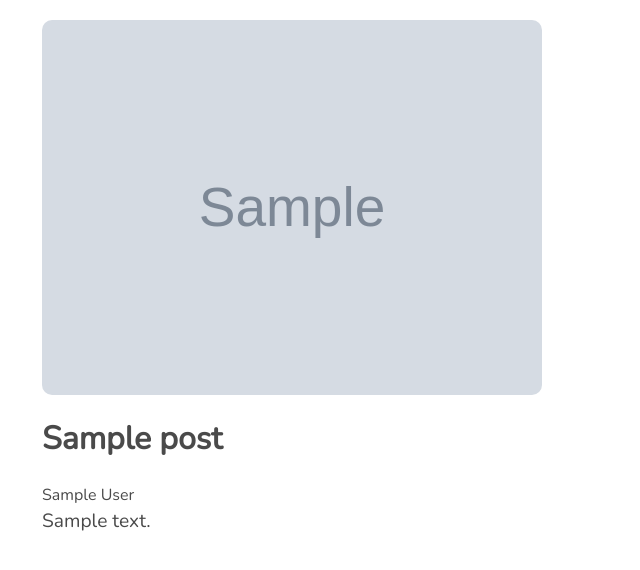
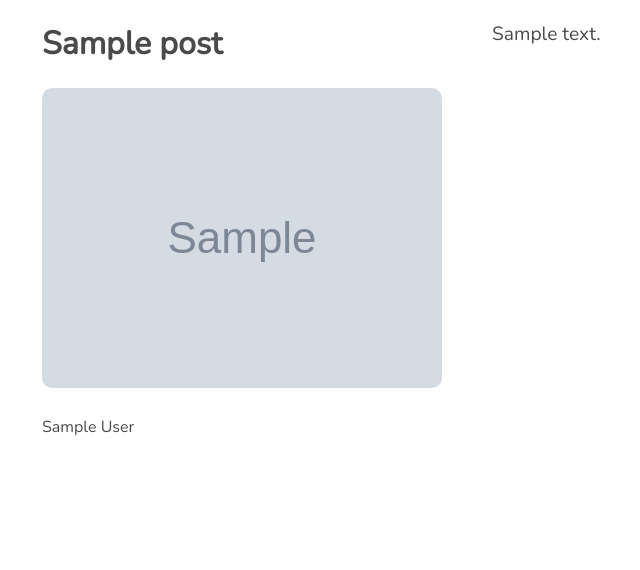
Before and after one commit to joshdaos/Wayfarer, a Django app: page /post/1/ in a window 1280 px wide. Shown: the part 75-645 px from the top of the page, without its empty margins (22-662 px from the left). Run offline with Django 3.2, Linux system fonts and the light colour scheme; a user stored in the database is signed in; tables that the repository leaves empty hold one stand-in row (values such as "Sample post"); grey boxes marked "Sample" are stand-in pictures; some libraries are stand-ins or nearby versions.

Commit message:
post page

```diff
--- a/main_app/static/styles/main.css
+++ b/main_app/static/styles/main.css
@@ -112,25 +112,36 @@ body {
 
 .post_container {
     display: flex;
-    flex-direction: column;
+    flex-direction: row;
     justify-content: flex-start;
     align-content: left;
     font-family: 'Nunito', sans-serif;
+}
+
+.post_info {
+    display: flex;
+    flex-direction: column;
+    justify-content: flex-start;
+    align-items: left;
+}
+
+.post_content {
+    font-size: larger;
+    align-items: flex-end;
+    margin: 20px 0 0 50px;
+    max-width: 200px;
 }
 
 .post_image {
     max-width: 500px;
     max-height: 500px;
     border-radius: 10px;
-    margin-top: 20px;
+    margin: 20px 0;
+
 }
 
 .post_title {
     font-size: xx-large;
     font-weight: bold;
-    margin: 20px 20px 20px 0;
+    margin: 20px 0 0 0;
 }
-
-.post_content {
-    font-size: larger;
-}
--- a/main_app/templates/post_detail.html
+++ b/main_app/templates/post_detail.html
@@ -1,11 +1,13 @@
 {% extends 'base.html' %}
 {% block content %}
 <div class="post_container">
-    <img class="post_image" src="{{posts.image}}" alt="{{posts.userprofile}}" />
+    <div class="post_info">
         <div class="content_container">
             <h1 class="post_title">{{posts.title}}</h1>
-                        <h3 class="post_user">{{posts.userprofile}}</h3>
-                        <p class="post_content">{{posts.content}}</p>
+                <img class="post_image" src="{{posts.image}}" alt="{{posts.userprofile}}" />
+                    <h3 class="post_user">{{posts.userprofile}}</h3>
         </div>
+    </div>
+    <p class="post_content">{{posts.content}}</p>
 </div>
 {% endblock %}
```
